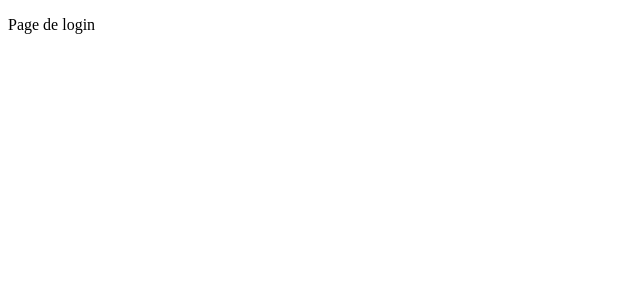
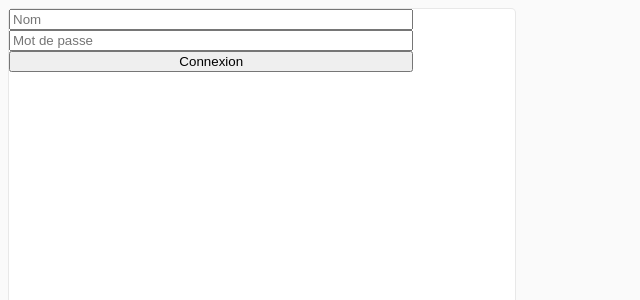
Before and after one commit to ValentinMartin/pointeuse_front, a Vue app in the folder app/: page / in a window 1280 px wide. Shown: the top 300 px of the page, without its empty margins (0-640 px from the left). Built offline with nearby package versions, Linux system fonts and the light colour scheme.

Commit message:
esquisse page login

```diff
--- a/app/src/views/Login.vue
+++ b/app/src/views/Login.vue
@@ -1,11 +1,61 @@
 <template>
-    <p>Page de login</p>
+    <div id="content">
+        <div class="content_form">
+            <form id="form_login" method="post" class="flex_container flex_direction_column">
+                <input type="text" name="nom" placeholder="Nom" required="required" class="input_login_non"/>
+                <input type="password" name="mdp" placeholder="Mot de passe" required="required" class="input_login_mdp"/>
+                <button type="submit" class="btn_login">Connexion</button>
+            </form>
+        </div>
+    </div>
 </template>
 
 <script>
+export default {
+    name: "Login",
+    props: {
 
+    },
+}
 </script>
 
 <style>
+    /* CSS GENERIQUE */
+body{
+    height: 100%;
+    background:#8080800a;
+}
+.flex_container{
+    display:flex;
+}
+.flex_direction_column{
+    flex-direction: column;
+}
+/* FIN CSS GENERIQUE */
+
+#content{
+    width: 100%;
+}
+.content_form{
+    width:40%;
+    height: 300px;
+    background: white;
+    border: 1px solid #8080802e;
+    border-radius: 5px;
+}
+#form_login{
+    width: 80%;
+}
+.input_login_non, .input_login_mdp,.btn_login{
+}
+.input_login_non{
+}
+.input_login_mdp{
+
+}
+.btn_login{
+
+}
+
 
 </style>
```
